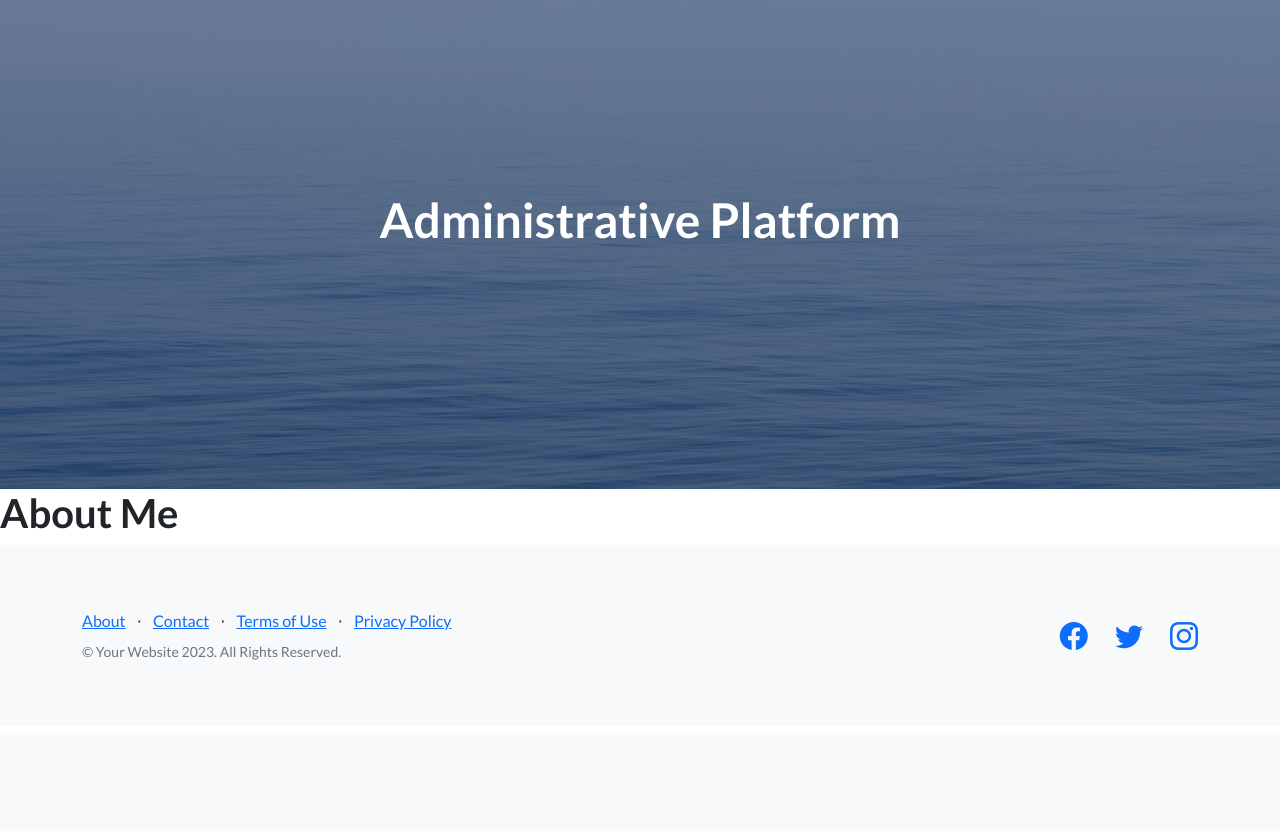
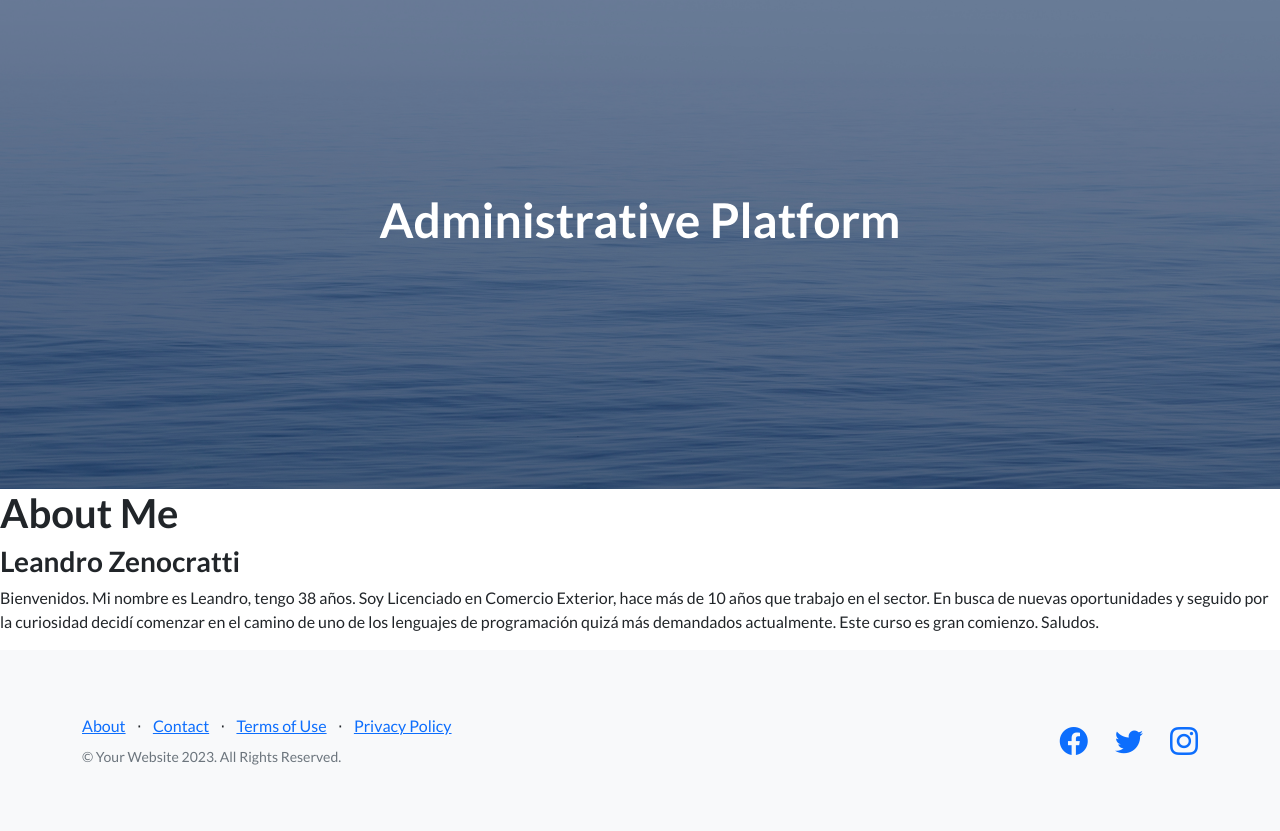
Before and after one commit to LeaZen/ProyectoCoder, a Django app: page /app-coder/about-me/ in a window 1280 px wide. Shown: the part 67-898 px from the top of the page. Before the commit the page ends 727 px from the top, so only its background shows below. Run offline with Django 4.2, Linux system fonts and the light colour scheme; some libraries are stand-ins or nearby versions.

Commit message:
entrega final

```diff
--- a/AppCoder/templates/about_me.html
+++ b/AppCoder/templates/about_me.html
@@ -4,7 +4,14 @@
 {% block contenidoQueCambia %}
 
     <h1>About Me</h1>
-
+    <h3>Leandro Zenocratti</h3>
+    <p>
+        Bienvenidos. Mi nombre es Leandro, tengo 38 años.
+        Soy Licenciado en Comercio Exterior, hace más de 10 años que trabajo en el sector.
+        En busca de nuevas oportunidades y seguido por la curiosidad decidí comenzar en el camino de uno de los lenguajes de programación quizá más demandados actualmente.
+        Este curso es gran comienzo.
+        Saludos.
+    </p>
 
 
 {% endblock contenidoQueCambia %}
--- a/AppCoder/views.py
+++ b/AppCoder/views.py
@@ -266,7 +266,7 @@ def profesores (request):
     return render(request, "profesores.html")
 
 #@login_required
-@staff_member_required(login_url='/app-coder/login')
+#@staff_member_required(login_url='/app-coder/login')
 def profesores_formulario (request: HttpRequest):
 
     print("method", request.method)
```
Also changed, not shown: ProyectoCoder/readme.md, db.sqlite3, media/jpgcursos/imagen_2_b5uV6Ir.png (added), media/jpgcursos/imagen_4_s1MBoSQ.png (added).
